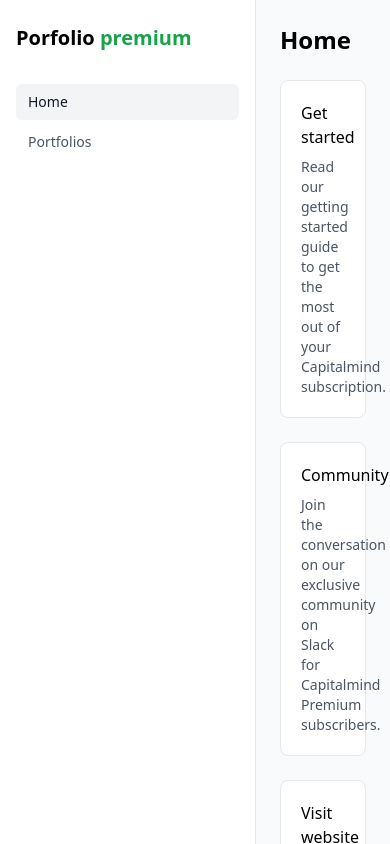
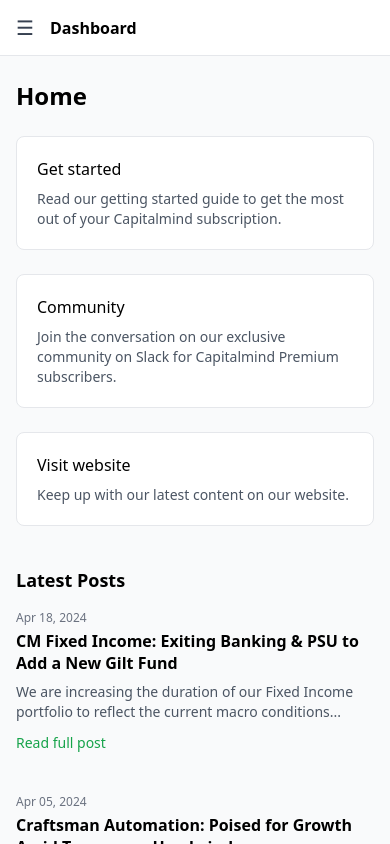
Before and after one commit to Omkar-0405/portfolio-app, a React (Vite) app: page / in a window 390 px wide. Shown: the top 844 px of the page. Built offline with nearby package versions, Linux system fonts and the light colour scheme.

Commit message:
collapsable sidebar

```diff
--- a/src/components/Sidebar.jsx
+++ b/src/components/Sidebar.jsx
@@ -5,10 +5,9 @@
   { label: "Portfolios", path: "/portfolio" },
 ];
 
-export default function Sidebar() {
+export default function Sidebar({ setSidebarOpen }) {
   return (
-    <aside className="w-64 bg-white border-r min-h-screen px-4 pb-6">
-      <div className="sticky top-0">
+    <aside className="w-64 bg-white border-r min-h-screen px-4 pb-6 sticky top-0">
       <div className="text-xl font-semibold pt-6 mb-8 ">
         Porfolio <span className="text-green-600">premium</span>
       </div>
@@ -30,7 +29,6 @@
           </NavLink>
         ))}
       </nav>
-      </div>
     </aside>
   );
 }
--- a/src/layouts/DashboardLayout.jsx
+++ b/src/layouts/DashboardLayout.jsx
@@ -1,17 +1,55 @@
+import { useState } from "react";
 import Navbar from "../components/Sidebar";
 
 export default function DashboardLayout({ children }) {
+  const [sidebarOpen, setSidebarOpen] = useState(false);
+
   return (
-    <div className="min-h-screen bg-gray-50 flex">
+    <div className=" bg-gray-50 flex">
+      {/* Mobile Overlay */}
+      {sidebarOpen && (
+        <div
+          className="fixed inset-0 bg-black bg-opacity-30 z-30 md:hidden"
+          onClick={() => setSidebarOpen(false)}
+        />
+      )}
       {/* Sidebar */}
-      <Navbar />
+      <aside
+        className={`
+          fixed md:static inset-y-0 left-0 z-40
+          transform md:transform-none
+          transition-transform duration-300
+          ${sidebarOpen ? "translate-x-0" : "-translate-x-full"}
+          md:translate-x-0
+        `}
+      >
+        {/* <Sidebar /> */}
+        <Navbar setSidebarOpen={setSidebarOpen} />
+      </aside>
 
       {/* Main Content */}
-      <main className="flex-1">
-        <div className="max-w-7xl mx-auto px-6 py-6">
-          {children}
-        </div>
-      </main>
+      <div className="flex-1 flex flex-col min-h-screen">
+        {/* Top Bar (Mobile) */}
+        <header className="md:hidden h-14 bg-white border-b flex items-center px-4">
+          <button
+            onClick={() => setSidebarOpen(true)}
+            className="text-gray-700 text-xl"
+          >
+            ☰
+          </button>
+          <span className="ml-4 font-semibold">Dashboard</span>
+        </header>
+
+        {/* Page Content */}
+        <main className="flex-1">
+          <div className="max-w-7xl mx-auto px-4 sm:px-6 lg:px-8 py-6">
+            {children}
+          </div>
+        </main>
+      </div>
+      {/* <main className="flex-1">
+        <div className="max-w-7xl mx-auto px-6 py-6">{children}</div>
+      </main> */}
     </div>
   );
 }
--- a/src/pages/Home.jsx
+++ b/src/pages/Home.jsx
@@ -1,4 +1,3 @@
-import DashboardLayout from "../layouts/DashboardLayout";
 import BlogCard from "../components/BlogCard";
 
 const infoCards = [
```
Lines whose indentation alone changed are shown as unchanged.
